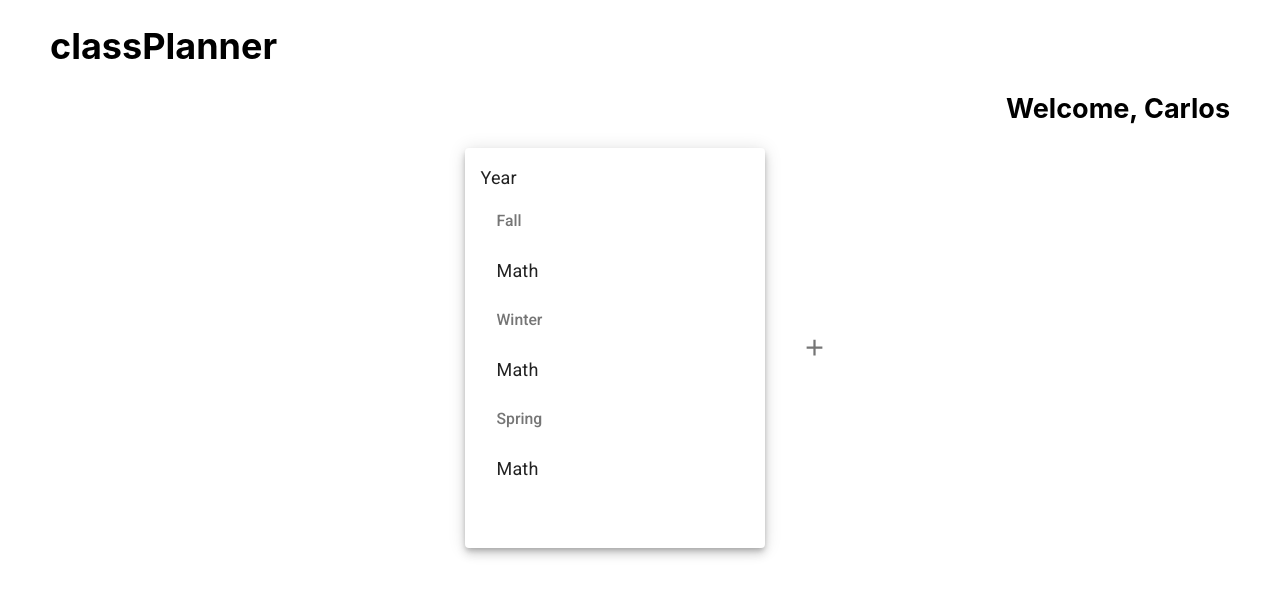
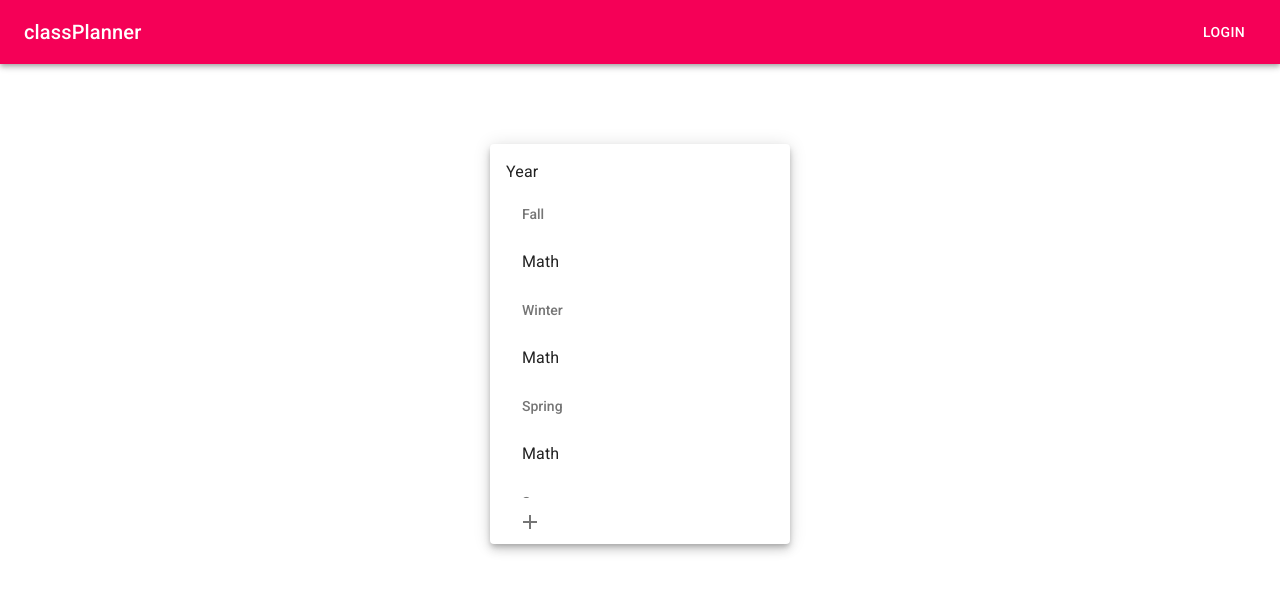
Before and after one commit to carlosm11j/classplanner, a React (Create React App) app: page / in a window 1280 px wide. Shown: the top 596 px of the page. Built offline with nearby package versions, Linux system fonts and the light colour scheme.

Commit message:
Added Course Form!!

```diff
--- a/src/Components/App/App.js
+++ b/src/Components/App/App.js
@@ -1,31 +1,41 @@
 import React from 'react';
-
-import './App.css';
 
 import YearList from '../YearList/YearList';
 
-class App extends React.Component {
-  constructor(props) {
-    super(props);
-    //Set up state of app
-    this.state = {
-      user: 'Carlos',
-    };
-  }
+import { makeStyles } from '@material-ui/core/styles';
+import AppBar from '@material-ui/core/AppBar';
+import Toolbar from '@material-ui/core/Toolbar';
+import Typography from '@material-ui/core/Typography';
+import Button from '@material-ui/core/Button';
 
-  render() {
-    return (
+const useStyles = makeStyles((theme) => ({
+  root: {
+    flexGrow: 1,
+    marginBottom: theme.spacing(10),
+  },
+  title: {
+    flexGrow: 1,
+  },
+}));
+
+export default function ButtonAppBar() {
+  const classes = useStyles();
+
+  return (
       <div>
-        <div className="banner">
-          <h1 className="logo">classPlanner</h1>
-          <h2 className="accountName">Welcome, <span className="username">{this.state.user}</span></h2>
+        <div className={classes.root}>
+          <AppBar position="static" color="secondary">
+            <Toolbar>
+              <Typography variant="h6" className={classes.title}>
+                classPlanner
+              </Typography>
+              <Button color="inherit">Login</Button>
+            </Toolbar>
+          </AppBar>
         </div>
         <div className="App">
           <YearList />
         </div>
       </div>
     );
-  }
 };
-
-export default App;
--- a/src/Components/Course/Course.js
+++ b/src/Components/Course/Course.js
@@ -4,11 +4,22 @@ import ListItem from '@material-ui/core/ListItem';
 import ListItemText from '@material-ui/core/ListItemText';
 
 class Course extends React.Component {
+  constructor(props) {
+    super(props);
+
+    this.state = {
+      name: '',
+      term: '',
+      department: '',
+      number: '',
+      notes: ''
+    }
+  }
   render() {
     return (
       <div className="Course">
         <ListItem button>
-          <ListItemText primary={'Math'} />
+          <ListItemText primary={'Math'} term={this.state.term}/>
         </ListItem>
       </div>
     );
--- a/src/Components/CourseForm/CourseForm.js
+++ b/src/Components/CourseForm/CourseForm.js
@@ -1,49 +1,136 @@
 import React from 'react';
+
+import { makeStyles } from '@material-ui/core/styles';
+import Modal from '@material-ui/core/Modal';
+import Backdrop from '@material-ui/core/Backdrop';
+import Fade from '@material-ui/core/Fade';
+import IconButton from '@material-ui/core/IconButton';
+import AddIcon from '@material-ui/icons/Add';
 import TextField from '@material-ui/core/TextField';
-import { makeStyles } from '@material-ui/core/styles';
+import Button from '@material-ui/core/Button';
+import MenuItem from '@material-ui/core/MenuItem';
+
+const terms = [
+  {
+    value: 'fall',
+    label: 'Fall',
+  },
+  {
+    value: 'winter',
+    label: 'Winter',
+  },
+  {
+    value: 'spring',
+    label: 'Spring',
+  },
+  {
+    value: 'summer',
+    label: 'Summer',
+  },
+];
 
 const useStyles = makeStyles((theme) => ({
   root: {
-    '& .MuiTextField-root': {
-      margin: theme.spacing(1),
-      width: '25ch',
+    '& > *': {
+      margin: theme.spacing(2),
+      width: '50ch',
+      display: 'flex',
     },
+  },
+  modal: {
+    display: 'flex',
+    alignItems: 'center',
+    justifyContent: 'center',
+  },
+  paper: {
+    backgroundColor: theme.palette.background.paper,
+    border: '2px solid #000',
+    boxShadow: theme.shadows[5],
+    padding: theme.spacing(2, 4, 3),
   },
 }));
 
-class CourseForm extends React.Component {
+export default function TransitionsModal() {
   const classes = useStyles();
-  render() {
+  const [open, setOpen] = React.useState(false);
+  const [term, setTerm] = React.useState('Fall');
+
+  const handleOpen = () => {
+    setOpen(true);
+  };
+
+  const handleClose = () => {
+    setOpen(false);
+  };
+
+  const handleChange = (event) => {
+    setTerm(event.target.value);
+  };
+
   return (
-      <form className={this.classes.root} noValidate autoComplete="off">
+    <div>
+      <IconButton onClick={handleOpen}>
+        <AddIcon color="black"/>
+      </IconButton>
+      <Modal
+        className={classes.modal}
+        open={open}
+        onClose={handleClose}
+        closeAfterTransition
+        BackdropComponent={Backdrop}
+        BackdropProps={{
+          timeout: 500,
+        }}
+      >
+        <Fade in={open}>
+          <div className={classes.paper}>
+            <form className={classes.root} noValidate autoComplete="off">
+              <h2>New Course</h2>
               <TextField
-          required
-          id="outlined-required"
-          label="Full Class Name"
-          variant="outlined"
-        />
+                id="standard-select-currency"
+                select
+                label="Term"
+                value={term}
+                onChange={handleChange}
+              >
+                {terms.map((option) => (
+                  <MenuItem key={option.value} value={option.value}>
+                    {option.label}
+                  </MenuItem>
+                ))}
+              </TextField>
               <TextField
-          required
-          id="outlined-secondary"
-          label="Department (ex. ANTH)"
-          variant="outlined"
+                id="full-course-name"
+                label="Full Course Name"
+                placeholder="ex. Calculus IV"
                 color="secondary"
               />
               <TextField
                 required
-          id="outlined-secondary"
-          label="Number (ex. 111)"
-          variant="outlined"
+                id="department"
+                label="Department"
+                placeholder="ex. MATH"
                 color="secondary"
               />
               <TextField
                 required
-          id="outlined-secondary"
-          label="Department (ex. ANTH)"
-          variant="outlined"
+                id="number"
+                label="Number"
+                placeholder="ex. 14"
                 color="secondary"
               />
+              <TextField
+                required
+                id="unites"
+                label="Units"
+                type="number"
+                color="secondary"
+              />
+            <Button variant="outlined" onClick={handleClose} color="primary">Submit</Button>
             </form>
+          </div>
+        </Fade>
+      </Modal>
+    </div>
   );
 }
-}
--- a/src/Components/CourseList/CourseList.js
+++ b/src/Components/CourseList/CourseList.js
@@ -5,8 +5,6 @@ import DisplayCourse from '../DisplayCourse/DisplayCourse';
 
 import { makeStyles } from '@material-ui/core/styles';
 import List from '@material-ui/core/List';
-import ListItem from '@material-ui/core/ListItem';
-import ListItemText from '@material-ui/core/ListItemText';
 import ListSubheader from '@material-ui/core/ListSubheader';
 
 const useStyles = makeStyles((theme) => ({
@@ -30,10 +28,6 @@ const useStyles = makeStyles((theme) => ({
 export default function CourseList() {
   const classes = useStyles();
 
-  const handleClick = () => {
-    return <DisplayCourse />;
-  };
-
   return (
     <List className={classes.root} subheader={<li />}>
       {['Fall', 'Winter', 'Spring', 'Summer'].map((sectionId) => (
--- a/src/Components/Year/Year.css
+++ b/src/Components/Year/Year.css
@@ -1,3 +1,3 @@
-:hover {
+Card :hover {
   elevation: 12;
 }
--- a/src/Components/Year/Year.js
+++ b/src/Components/Year/Year.js
@@ -3,11 +3,11 @@ import React from 'react';
 import './Year.css';
 
 import CourseList from '../CourseList/CourseList';
+import CourseForm from '../CourseForm/CourseForm';
 
 import { makeStyles } from '@material-ui/core/styles';
 import Grid from '@material-ui/core/Grid';
 import Card from '@material-ui/core/Card';
-import CardActions from '@material-ui/core/CardActions';
 import CardContent from '@material-ui/core/CardContent';
 import Typography from '@material-ui/core/Typography';
 
@@ -31,6 +31,7 @@ export default function Year() {
             Year
           </Typography>
           <CourseList />
+          <CourseForm />
         </CardContent>
       </Card>
     </Grid>
--- a/src/Components/YearList/YearList.js
+++ b/src/Components/YearList/YearList.js
@@ -2,11 +2,9 @@ import React from 'react';
 
 import { makeStyles } from '@material-ui/core/styles';
 import Grid from '@material-ui/core/Grid';
-import Paper from '@material-ui/core/Paper';
-import IconButton from '@material-ui/core/IconButton';
-import AddIcon from '@material-ui/icons/Add';
 
 import Year from '../Year/Year';
+import CourseForm from '../CourseForm/CourseForm';
 
 const useStyles = makeStyles((theme) => ({
   root: {
@@ -15,17 +13,14 @@ const useStyles = makeStyles((theme) => ({
 }));
 
 export default function YearList() {
-  const [spacing, setSpacing] = React.useState(6);
   const classes = useStyles();
+  const [spacing] = React.useState(6);
 
   return (
     <Grid container className={classes.root} spacing={2}>
       <Grid item md={12}>
         <Grid container justify="center" spacing={spacing}>
           <Year />
-          <IconButton>
-            <AddIcon color="black"/>
-          </IconButton>
         </Grid>
       </Grid>
     </Grid>
```
Lines whose indentation alone changed are shown as unchanged.
